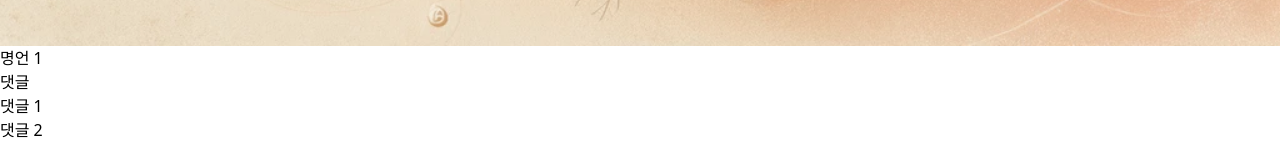
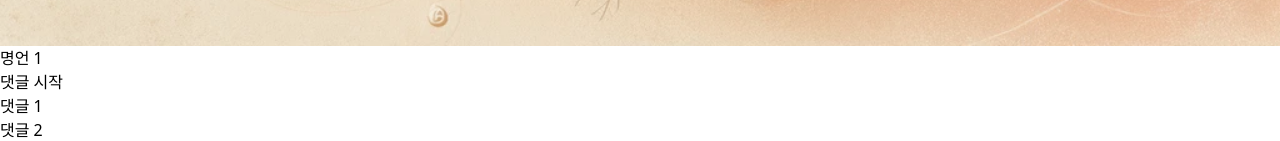
Before and after one commit to evenoahchoi/nextjs-haru, a Next.js app: page / in a window 1280 px wide. Shown: the part 1258-1399 px from the top of the page. Built offline with nearby package versions, Linux system fonts and the light colour scheme.

Commit message:
Update page.js

```diff
--- a/app/page.js
+++ b/app/page.js
@@ -54,7 +54,7 @@ const Home = () => {
         <div className="p-4">
           <p className="mt-4 text-lg">{quote.text}</p>
           <div className="mt-6">
-            <h2 className="text-xl mb-4">댓글</h2>
+            <h2 className="text-xl mb-4">댓글 시작</h2>
             {filteredComments.map((comment) => (
               <p key={comment.id} className="mb-1">
                 {comment.text}
```
